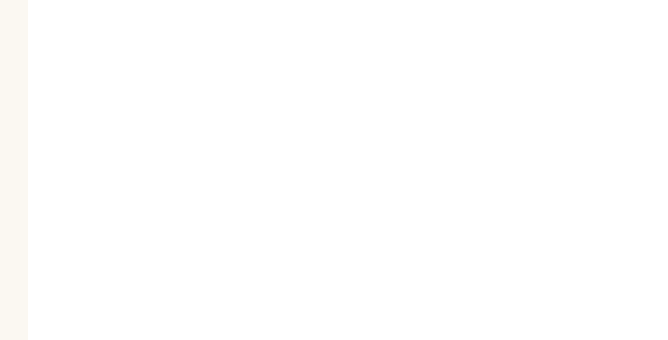
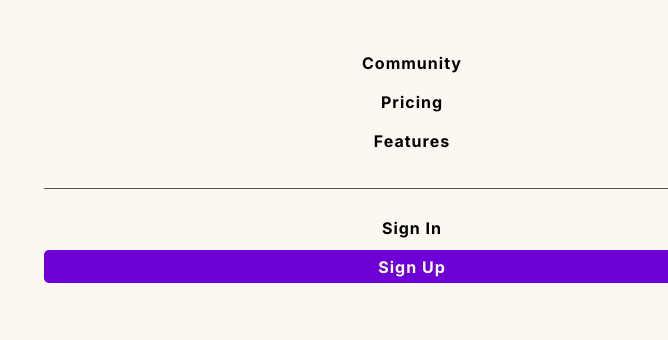
Before and after one commit to Mudassir742/fiber-landing-page, a plain HTML site: page index.html in a window 1280 px wide. Shown: the top 340 px of the page, 1252-1920 px from the left, 668 px wide, since content can reach past the window. Drawn offline with Linux system fonts and the light colour scheme.

Commit message:
animated menu

```diff
--- a/fiber.css
+++ b/fiber.css
@@ -32,6 +32,70 @@ a {
     letter-spacing: 1px;
 }
 
+#navbar {
+    height: 100vh;
+    width: 60vw;
+    background: #fbf8f2;
+    position: fixed;
+    top: 0;
+    right: -60%;
+    display: flex;
+    flex-direction: column;
+    align-items: center;
+    padding: 0 1rem;
+}
+
+.nav-items {
+    width: 100%;
+    margin-top: 2.5rem;
+    margin-bottom: 1.5rem;
+}
+
+.border {
+    width: 100%;
+    margin-bottom: 1rem;
+    border-bottom: 1px inset #545454;
+}
+
+.login-btns {
+    width: 100%;
+}
+
+.login-btns li:nth-child(2) {
+    background-color: #6d00d5;
+    border-radius: 5px;
+}
+
+.login-btns li:nth-child(2) a {
+    color: white;
+}
+
+.nav-items li, .login-btns li {
+    padding: .4rem 0;
+    margin: .4rem 0;
+    width: 100%;
+}
+
+.nav-items li a, .login-btns li a {
+    display: inline-block;
+    width: 100%;
+    text-align: center;
+    font-weight: bold;
+    letter-spacing: 1px;
+    color: black;
+}
+
+.menu-active {
+    position: fixed;
+    transform: translateX(-60%);
+    transition: transform .5s ease-in-out;
+}
+
+.menu-inactive {
+    transform: translateX(0);
+    transition: transform .2s ease-in-out;
+}
+
 .hero {
     background: #fbf8f2;
     max-width: 100%;
@@ -42,30 +106,30 @@ a {
     margin: 0 2rem;
 }
 
-.hero-img img,.trial-img img{
+.hero-img img, .trial-img img {
     width: 100%;
 }
 
-.hero-content h2{
+.hero-content h2 {
     margin: 1.1rem 0;
     word-spacing: 1px;
 }
 
-.hero-content p,.trial-content p{
+.hero-content p, .trial-content p {
     font-size: 1rem;
     margin: 1.1rem 0;
     letter-spacing: 1px;
     color: #545454;
 }
 
-.hero-btn,.trial-btn {
+.hero-btn, .trial-btn {
     display: flex;
     flex-direction: column;
     margin-bottom: 1.3rem;
     align-items: center;
 }
 
-.hero-btn button, .trial-btn button{
+.hero-btn button, .trial-btn button {
     width: 100%;
     padding: 1.1rem 0;
     margin-bottom: .8rem;
@@ -145,70 +209,74 @@ a {
     text-align: center;
 }
 
-.trial-section{
+.trial-section {
     color: white;
     margin: 0 2rem 2rem 2rem;
     background: #6d00d5;
     border-radius: 6px;
 }
 
-.trial-container{
-    padding:1.5rem 1.5rem 0 1.5rem;
+.trial-container {
+    padding: 1.5rem 1.5rem 0 1.5rem;
 }
 
-.trial-content p{
+.trial-content p {
     font-size: 1.1rem;
     color: white;
 }
 
-.trial-btn button{
+.trial-btn button {
     background-color: white;
     color: #6d00d5;
 }
 
-.testimonials{
-  margin:3rem 0;
-  width: 100%;
-  display: flex;
-  align-items: center;
-  justify-content: center;
+.testimonials {
+    margin: 3rem 0;
+    width: 100%;
+    display: flex;
+    align-items: center;
+    justify-content: center;
 }
 
-.testimonial-container
-{
+.testimonial-container {
     margin: 0 2rem;
 }
 
-.testimonial-box{
+.testimonial-box {
     border: 1px solid #d9d9d9;
     box-shadow: 0px 6px 3px 0px #cac7c7;
     margin-bottom: 1.5rem;
-    padding:1rem;
+    padding: 1rem;
 }
-.testimonial-header{
+
+.testimonial-header {
     display: flex;
     align-items: center;
 }
 
-.user-info{
+.user-info {
     margin-left: .4rem;
 }
-.user-info h3{
+
+.user-info h3 {
     font-size: 1rem;
     color: #6d00d5;
 }
-.user-info h5{
+
+.user-info h5 {
     font-weight: 500;
 }
-.testimonial-body{
+
+.testimonial-body {
     margin: .8rem 0;
 }
 
-.testimonial-body p{
+.testimonial-body p {
     font-size: 1rem;
     text-align: justify;
 }
-.portfolio-btn button{
+
+.portfolio-btn button {
     width: 100%;
     padding: .8rem;
     font-weight: bold;
@@ -217,102 +285,99 @@ a {
     border-radius: 6px;
     border: 1px solid #d9d9d9;
     background-color: white;
-
 }
 
-.footer{
+.footer {
     width: 100%;
-    background-color:#fbf8f2;
+    background-color: #fbf8f2;
     padding: 2rem;
 }
 
-.footer-content{
+.footer-content {
     display: grid;
     width: 100%;
-    grid-template-columns: repeat(1,1fr);
+    grid-template-columns: repeat(1, 1fr);
     grid-template-rows: auto;
     grid-template-areas: "footer-header" "one" "two" "three" "four";
     row-gap: 1rem;
 }
 
-.footer-discription{
+.footer-discription {
     grid-area: footer-header;
 }
 
-.footer-links.one{
+.footer-links.one {
     grid-area: one;
 }
-.footer-links.two{
+
+.footer-links.two {
     grid-area: two;
 }
-.footer-links.three{
+
+.footer-links.three {
     grid-area: three;
 }
-.footer-links.four{
+
+.footer-links.four {
     grid-area: four;
 }
 
-.footer-discription p{
+.footer-discription p {
     margin: 1rem 0;
     font-size: 1rem;
     letter-spacing: 1px;
     color: #545454;
 }
 
-.footer-discription aside{
+.footer-discription aside {
     margin-bottom: 1rem;
     font-size: 1rem;
     letter-spacing: 1px;
     color: #545454;
 }
 
-.footer-links h2{
+.footer-links h2 {
     font-size: 1.3rem;
     margin-bottom: .5rem;
 }
 
-.link-items li{
+.link-items li {
     margin-bottom: .4rem;
 }
-.link-items li a{
+
+.link-items li a {
     font-size: 1.1rem;
     color: #545454;
 }
-
 
 @media only screen and (min-width:375px) {
     .hero-features li span {
         font-size: 1.062rem;
     }
-    .testimonials{
-        margin:3.5rem 0;
+    .testimonials {
+        margin: 3.5rem 0;
     }
-
-
-    .testimonial-box{
+    .testimonial-box {
         margin-bottom: 2rem;
-        padding:1rem 1.5rem;
+        padding: 1rem 1.5rem;
     }
-    .user-info{
+    .user-info {
         margin-left: .5rem;
     }
-
-    .user-info h3{
+    .user-info h3 {
         font-size: normal;
     }
-    .user-info h5{
+    .user-info h5 {
         font-weight: 600;
     }
-
-    .testimonial-body{
+    .testimonial-body {
         margin: 1rem 0;
     }
-
-    .testimonial-body p{
+    .testimonial-body p {
         font-size: 1.1rem;
         text-align: justify;
     }
-    .portfolio-btn button{
+    .portfolio-btn button {
         font-size: 1rem;
     }
 }
--- a/index.html
+++ b/index.html
@@ -14,10 +14,22 @@
 </head>
 
 <body>
-
+    <div id="body" class="menu-inactive">
         <header class="header">
             <h1>Fiber</h1>
-        <div class="menu-btn">
+            <nav id="navbar">
+                <ul class="nav-items">
+                    <li><a href="#">Community</a></li>
+                    <li><a href="#">Pricing</a></li>
+                    <li><a href="#">Features</a></li>
+                </ul>
+                <div class="border"></div>
+                <ul class="login-btns">
+                    <li><a href="#">Sign In</a></li>
+                    <li><a href="#">Sign Up</a></li>
+                </ul>
+            </nav>
+            <div class="menu-btn" onclick="toggleMenu()">
                 <img src="/Assets/Hamburger Menu.svg" alt="menu">
             </div>
         </header>
@@ -29,7 +41,8 @@
                 </div>
                 <div class="hero-content">
                     <h2>Create your portfolio in minutes.</h2>
-                <p>With Fiber, you can setup your own personal protfolio in minutes with dozens of premade, beautiful
+                    <p>With Fiber, you can setup your own personal protfolio in minutes with dozens of premade,
+                        beautiful
                         templates</p>
                     <div class="hero-btn">
                         <button>Start Free Trial</button>
@@ -59,18 +72,21 @@
                     <div class="features-box one">
                         <img src="/Assets/time.svg" alt="time">
                         <h3>Build in minutes</h3>
-                    <p>With a selection of premade templates you can build out a portfolio in less than 10 minutes.</p>
+                        <p>With a selection of premade templates you can build out a portfolio in less than 10 minutes.
+                        </p>
                     </div>
                     <div class="features-box two">
                         <img src="/Assets/code.svg" alt="code">
                         <h3>Add custom CSS</h3>
-                    <p>Customize your personal portfolio even more with the ability to add your own custom CSS styles.
+                        <p>Customize your personal portfolio even more with the ability to add your own custom CSS
+                            styles.
                         </p>
                     </div>
                     <div class="features-box three">
                         <img src="/Assets/allSizes.svg" alt="responsive">
                         <h3>Responsive</h3>
-                    <p>All fiber templates are fully responive to ensure the experience is seemless across all devices.
+                        <p>All fiber templates are fully responive to ensure the experience is seemless across all
+                            devices.
                         </p>
                     </div>
                 </div>
@@ -83,7 +99,8 @@
             <div class="trial-container">
                 <div class="trial-content">
                     <h2>Diversify your protfolio</h2>
-                <p>Create an even more impressive protfolio by creating case studies for your projects. Simply follow
+                    <p>Create an even more impressive protfolio by creating case studies for your projects. Simply
+                        follow
                         our step-by-step guide.</p>
                     <div class="trial-btn">
                         <button>Start Free Trial</button>
@@ -126,7 +143,8 @@
                     </div>
                     <div class="testimonial-body">
                         <p>
-                        I have been getting alot of leads ever since I used fiber's premade templates, now i just need
+                            I have been getting alot of leads ever since I used fiber's premade templates, now i just
+                            need
                             to work on my case studies and I'll be ready to go!
                         </p>
                     </div>
@@ -144,7 +162,8 @@
                     </div>
                     <div class="testimonial-body">
                         <p>
-                        I only just started freelancing this year and I made more than I ever made in my full-time job.
+                            I only just started freelancing this year and I made more than I ever made in my full-time
+                            job.
                             The templates are just so amazing.
                         </p>
                     </div>
@@ -159,7 +178,8 @@
             <div class="footer-content">
                 <div class="footer-discription">
                     <h2>Fiber</h2>
-                <p>With Fiber, you can setup your own personal protfolio in minutes with dozens of premade, beautiful
+                    <p>With Fiber, you can setup your own personal protfolio in minutes with dozens of premade,
+                        beautiful
                         templates</p>
                     <aside>Made with <i class="fas fa-heart"></i> in the Netherlands</aside>
                 </div>
@@ -198,7 +218,29 @@
                 </div>
             </div>
         </footer>
+    </div>
+    <script>
+        var bodyElement = document.getElementById("body")
+        var navbar = document.getElementById("navbar")
 
+        function toggleMenu() {
+            console.log("clicked")
+            if (bodyElement.classList.contains("menu-inactive")) {
+                bodyElement.classList.remove("menu-inactive")
+                bodyElement.classList.add("menu-active")
+                bodyElement.style.overflowX = ""
+            }
+            else if (bodyElement.classList.contains("menu-active")) {
+                bodyElement.classList.remove("menu-active")
+                bodyElement.classList.add("menu-inactive")
+                setTimeout(() => {
+                    bodyElement.style.overflowX = "hidden";
+                }, 200)
+
+            }
+        }
+
+    </script>
 </body>
 
 </html>
```
Lines whose indentation alone changed are shown as unchanged.
